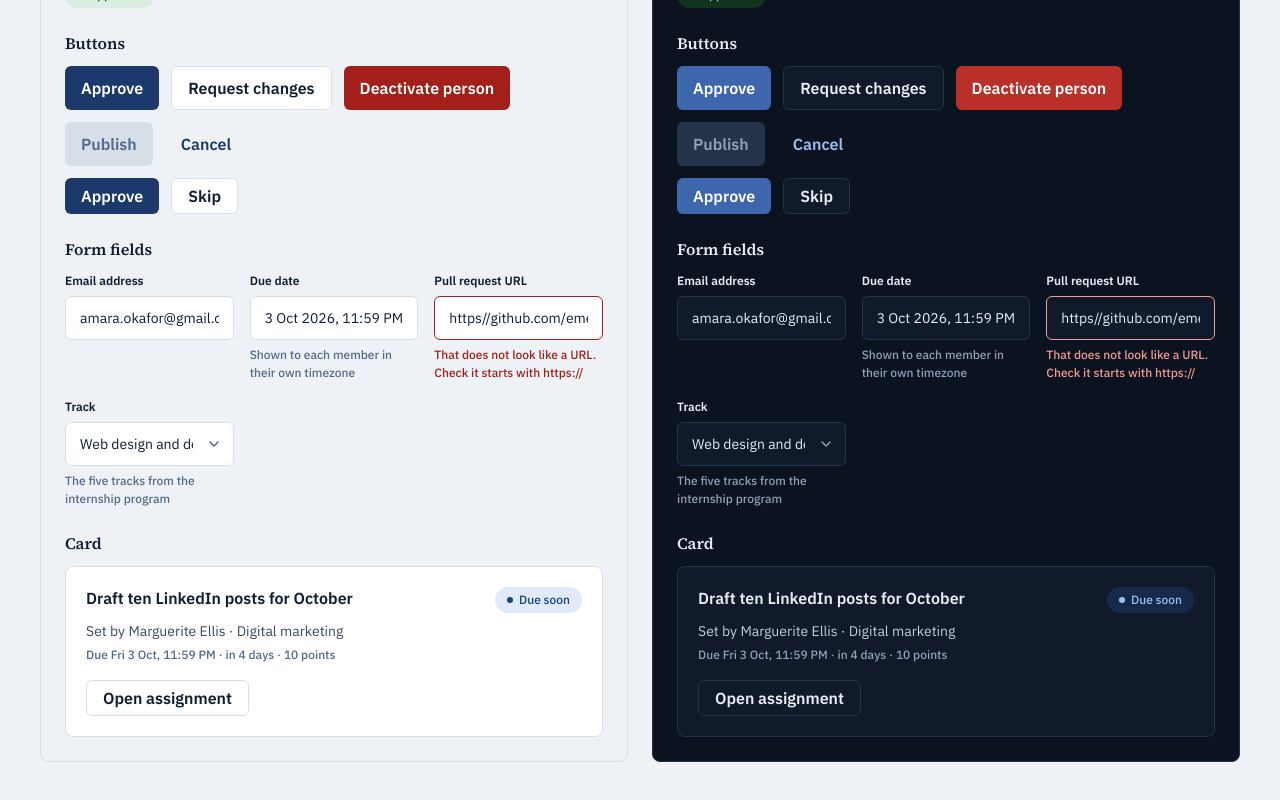
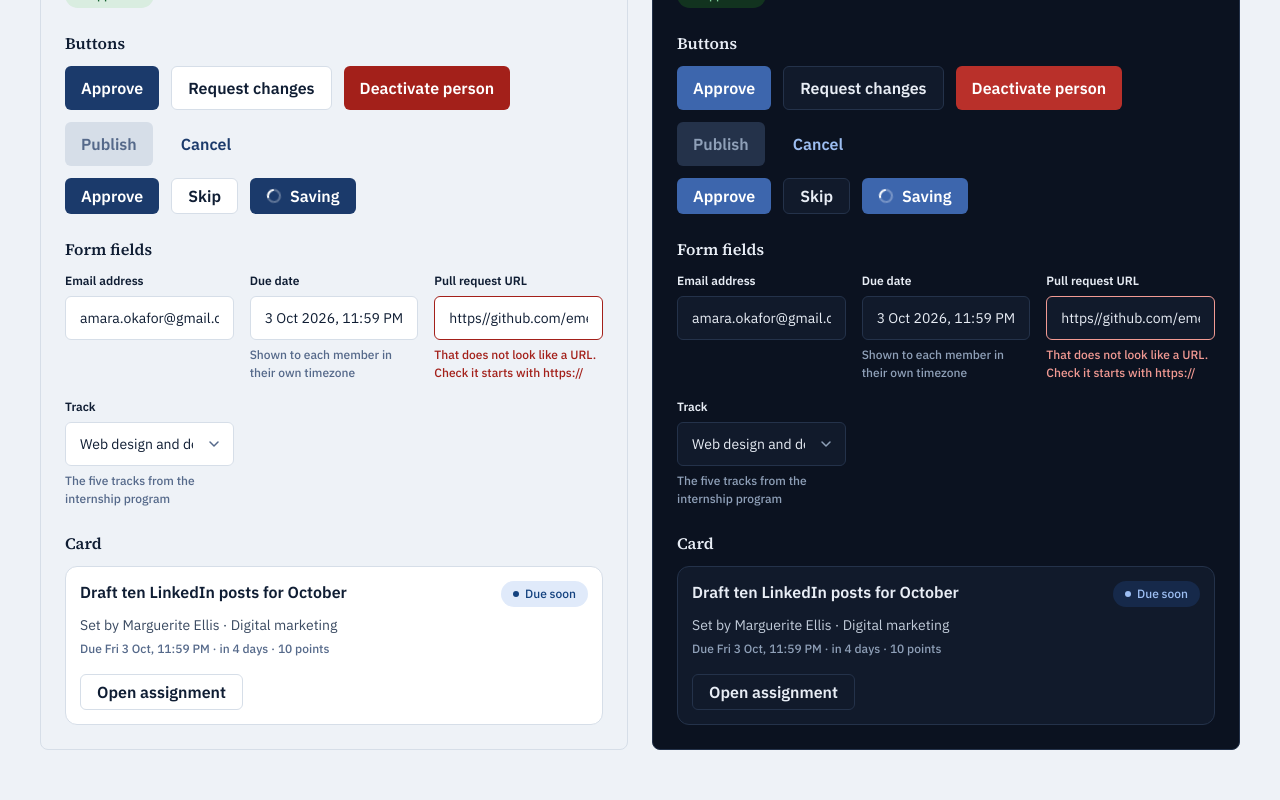
Before and after one commit to dschell3/Byline, a React (Vite) app in the folder web/: page /tokens in a window 1280 px wide. Shown: the part 943-1743 px from the top of the page. Built offline with nearby package versions, Linux system fonts and the light colour scheme.

Commit message:
SCRUM-71 feat(web): add Button loading state, match Card radius and padding to Figma

```diff
--- a/web/src/components/ui/Button.tsx
+++ b/web/src/components/ui/Button.tsx
@@ -29,20 +29,42 @@ export type ButtonProps = ButtonHTMLAttributes<HTMLButtonElement> & {
   variant?: Variant;
   // eslint-disable-next-line react/require-default-props
   size?: Size;
+  // Shows a spinner, keeps the button's colour, and ignores clicks until the action finishes.
+  // eslint-disable-next-line react/require-default-props
+  loading?: boolean;
 };
 
 export function Button({
   variant = 'primary',
   size = 'md',
+  loading = false,
   type,
   className = '',
+  onClick,
+  children,
   ...props
 }: ButtonProps) {
   return (
     <button
-      type={type === 'submit' ? 'submit' : 'button'}
-      className={`${base} ${variants[variant]} ${sizes[size]} ${className}`}
+      type={type === 'submit' && !loading ? 'submit' : 'button'}
+      aria-busy={loading || undefined}
+      aria-disabled={loading || undefined}
+      onClick={loading ? undefined : onClick}
+      className={`${base} ${variants[variant]} ${sizes[size]} ${loading ? 'cursor-wait' : ''} ${className}`}
       {...props}
-    />
+    >
+      {loading && (
+        <svg aria-hidden="true" viewBox="0 0 16 16" fill="none" className="h-4 w-4 animate-spin">
+          <circle cx="8" cy="8" r="6" stroke="currentColor" strokeOpacity="0.3" strokeWidth="2" />
+          <path
+            d="M14 8a6 6 0 0 0-6-6"
+            stroke="currentColor"
+            strokeWidth="2"
+            strokeLinecap="round"
+          />
+        </svg>
+      )}
+      {children}
+    </button>
   );
 }
--- a/web/src/components/ui/Card.tsx
+++ b/web/src/components/ui/Card.tsx
@@ -1,9 +1,11 @@
 import type { HTMLAttributes } from 'react';
 
 // SCRUM-71: the white card from the Figma foundations page.
-// Hairline border, rounded corners, comfortable padding. Put anything inside it.
+// Hairline border, 12px radius, 14px padding. Put anything inside it.
 export type CardProps = HTMLAttributes<HTMLDivElement>;
 
 export function Card({ className = '', ...props }: CardProps) {
-  return <div className={`rounded-lg border border-line bg-surface p-5 ${className}`} {...props} />;
+  return (
+    <div className={`rounded-xl border border-line bg-surface p-3.5 ${className}`} {...props} />
+  );
 }
--- a/web/src/pages/TokensPage.tsx
+++ b/web/src/pages/TokensPage.tsx
@@ -101,6 +101,9 @@ function ThemePanel({ theme }: { theme: Theme }) {
         <Button size="sm" variant="secondary">
           Skip
         </Button>
+        <Button size="sm" loading>
+          Saving
+        </Button>
       </div>
 
       <h3 className="mt-6 text-card-title">Form fields</h3>
```
